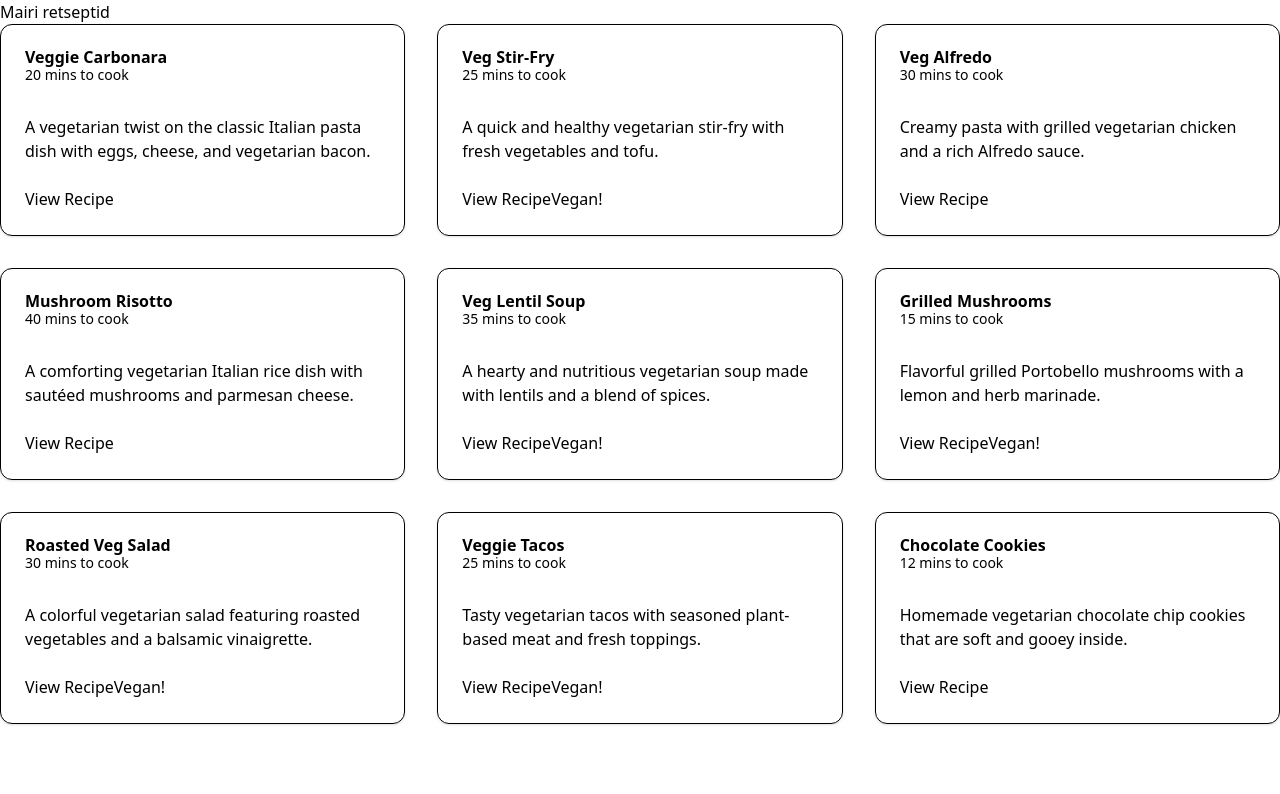
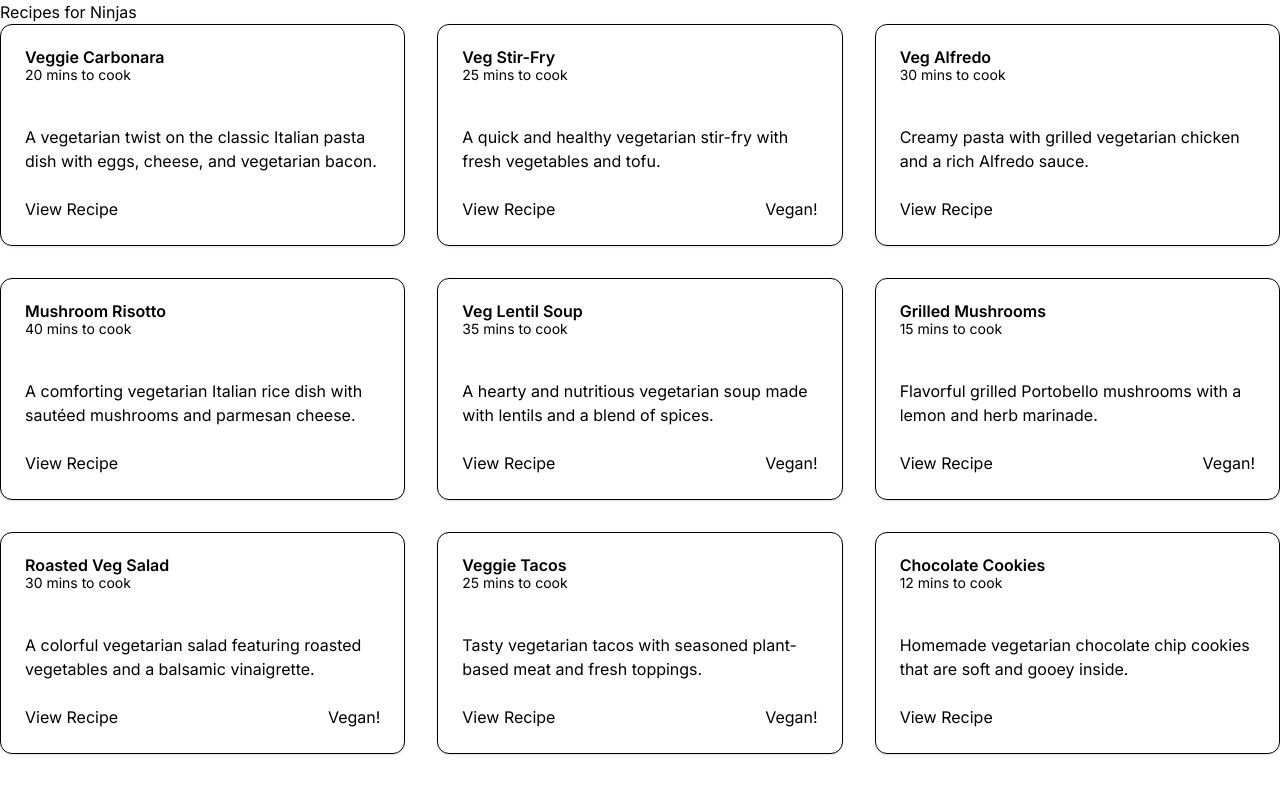
Before and after one commit to mairitikk/Shadcn, a Next.js app in the folder shadcn/: page / in a window 1280 px wide. Shown: the top 794 px of the page. Built offline with nearby package versions, Linux system fonts and the light colour scheme; data requests are answered from the project's data file.

Commit message:
layout changes

```diff
--- a/shadcn/src/app/layout.tsx
+++ b/shadcn/src/app/layout.tsx
@@ -1,37 +1,27 @@
-import type { Metadata } from "next";
-import { Geist, Geist_Mono } from "next/font/google";
-import "./globals.css";
+import './globals.css'
+import type { Metadata } from 'next'
+import { Inter } from 'next/font/google'
 
-const geistSans = Geist({
-  variable: "--font-geist-sans",
-  subsets: ["latin"],
-});
-
-const geistMono = Geist_Mono({
-  variable: "--font-geist-mono",
-  subsets: ["latin"],
-});
+const inter = Inter({ subsets: ['latin'] })
 
 export const metadata: Metadata = {
-  title: "Create Next App",
-  description: "Generated by create next app",
-};
+  title: 'Create Next App',
+  description: 'Generated by create next app',
+}
 
 export default function RootLayout({
   children,
-}: Readonly<{
-  children: React.ReactNode;
-}>) {
+}: {
+  children: React.ReactNode
+}) {
   return (
     <html lang="en">
-      <body
-        className={`${geistSans.variable} ${geistMono.variable} antialiased`}>
-          <nav>
-          <h1>Mairi retseptid</h1>
+      <body className={inter.className}>
+        <nav>
+          <h1>Recipes for Ninjas</h1>
+          {children}
         </nav>
-
-        {children}
       </body>
     </html>
-  );
+  )
 }
--- a/shadcn/src/app/page.tsx
+++ b/shadcn/src/app/page.tsx
@@ -28,7 +28,7 @@ export default async function Home() {
       <div className="grid grid-cols-3 gap-8">
         {recipes.map(recipe => (
           <Card key={recipe.id} className="felex flex-col justify-between">
-            <CardHeader>
+            <CardHeader  className="flex-row gap-4 items-center">
               <div>
                 <CardTitle>{recipe.title}</CardTitle>
                 <CardDescription>{recipe.time} mins to cook</CardDescription>
@@ -37,7 +37,7 @@ export default async function Home() {
             <CardContent>
               <p>{ recipe.description}</p>
             </CardContent>
-            <CardFooter>
+            <CardFooter  className="flex justify-between">
               <button>View Recipe</button>
               {recipe.vegan && <p>Vegan!</p> }
             </CardFooter>
```
